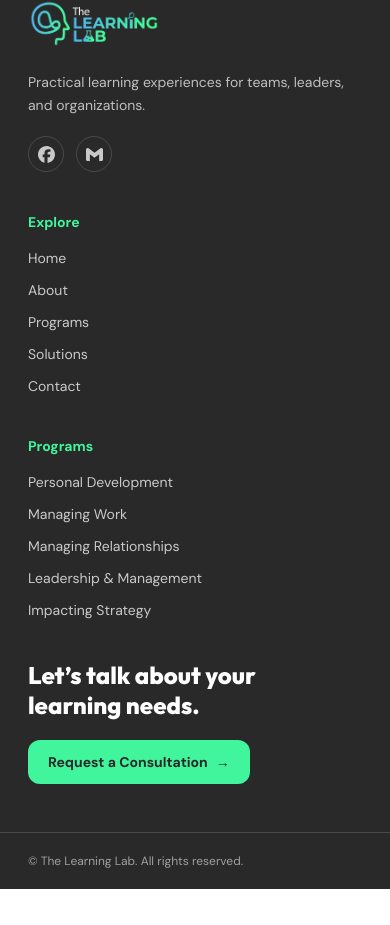
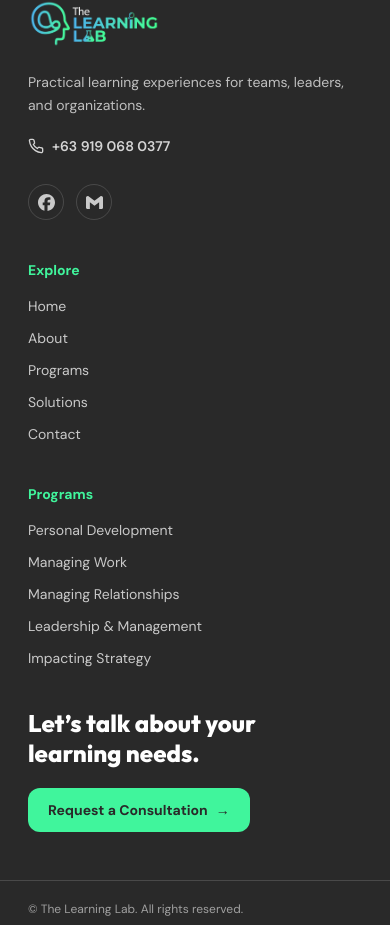
Before and after one commit to gabzy0423/The-Learning-Lab, a Next.js app: page / in a window 390 px wide. Shown: the part 4632-5557 px from the top of the page. Before the commit the page ends 5521 px from the top, so only its background shows below. Built offline with nearby package versions, Linux system fonts and the light colour scheme.

Commit message:
feat: add footer phone contact

```diff
--- a/components/layout/Footer.tsx
+++ b/components/layout/Footer.tsx
@@ -21,6 +21,12 @@ export function Footer() {
           <p className="mt-4 max-w-sm text-sm leading-relaxed text-brand-white/70">
             Practical learning experiences for teams, leaders, and organizations.
           </p>
+          <a href="tel:+639190680377" className="mt-3 inline-flex min-h-9 items-center gap-2 text-sm font-semibold text-brand-white/80 transition-colors hover:text-brand-mint-green focus-visible:outline-2 focus-visible:outline-brand-cyan-blue">
+            <svg aria-hidden="true" viewBox="0 0 24 24" className="size-4 shrink-0" fill="none" stroke="currentColor" strokeWidth="2" strokeLinecap="round" strokeLinejoin="round">
+              <path d="M22 16.92v3a2 2 0 0 1-2.18 2 19.79 19.79 0 0 1-8.63-3.07 19.5 19.5 0 0 1-6-6A19.79 19.79 0 0 1 2.12 4.18 2 2 0 0 1 4.11 2h3a2 2 0 0 1 2 1.72c.12.9.33 1.78.62 2.63a2 2 0 0 1-.45 2.11L8 9.73a16 16 0 0 0 6 6l1.27-1.27a2 2 0 0 1 2.11-.45c.85.29 1.73.5 2.63.62A2 2 0 0 1 22 16.92Z" />
+            </svg>
+            +63 919 068 0377
+          </a>
           <div className="mt-5 flex items-center gap-3" aria-label="Social links">
             {[
               { icon: "facebook.svg", label: "Facebook", href: "https://www.facebook.com/thelearninglabph", external: true },
```
